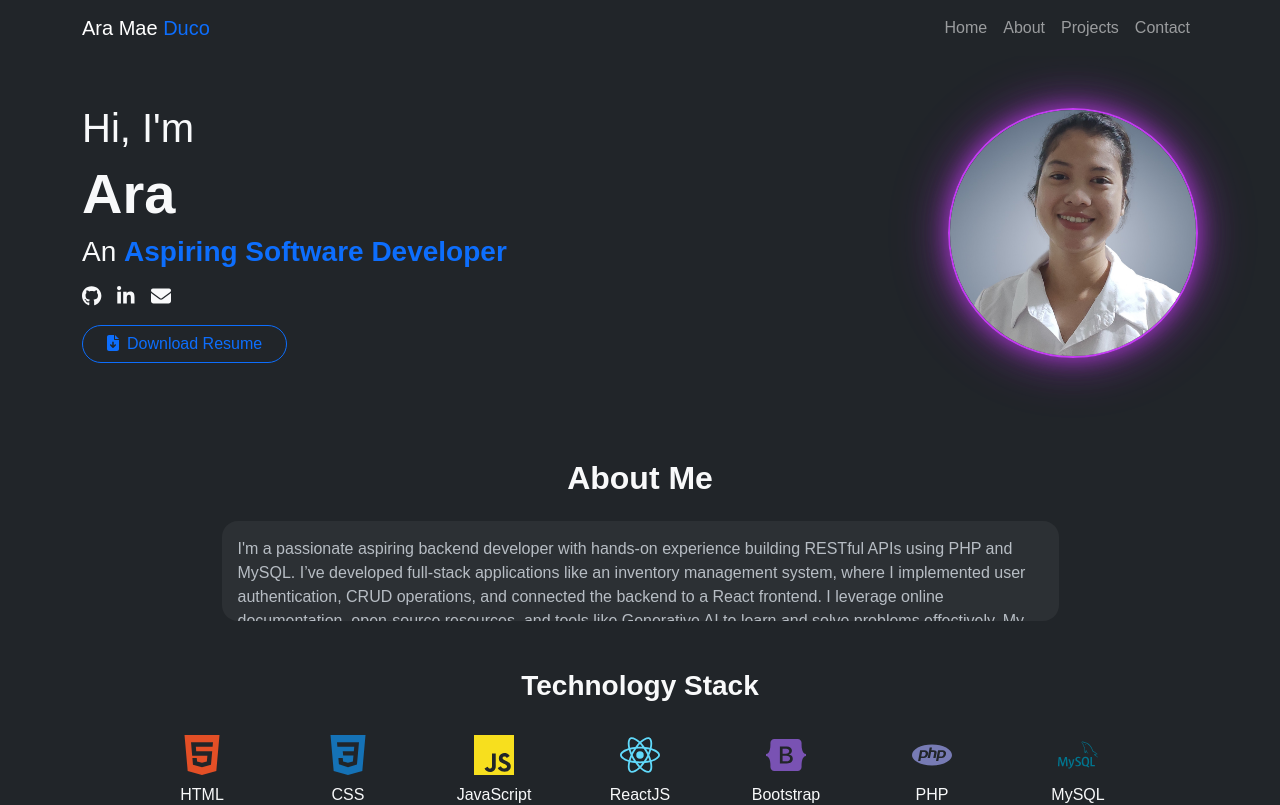
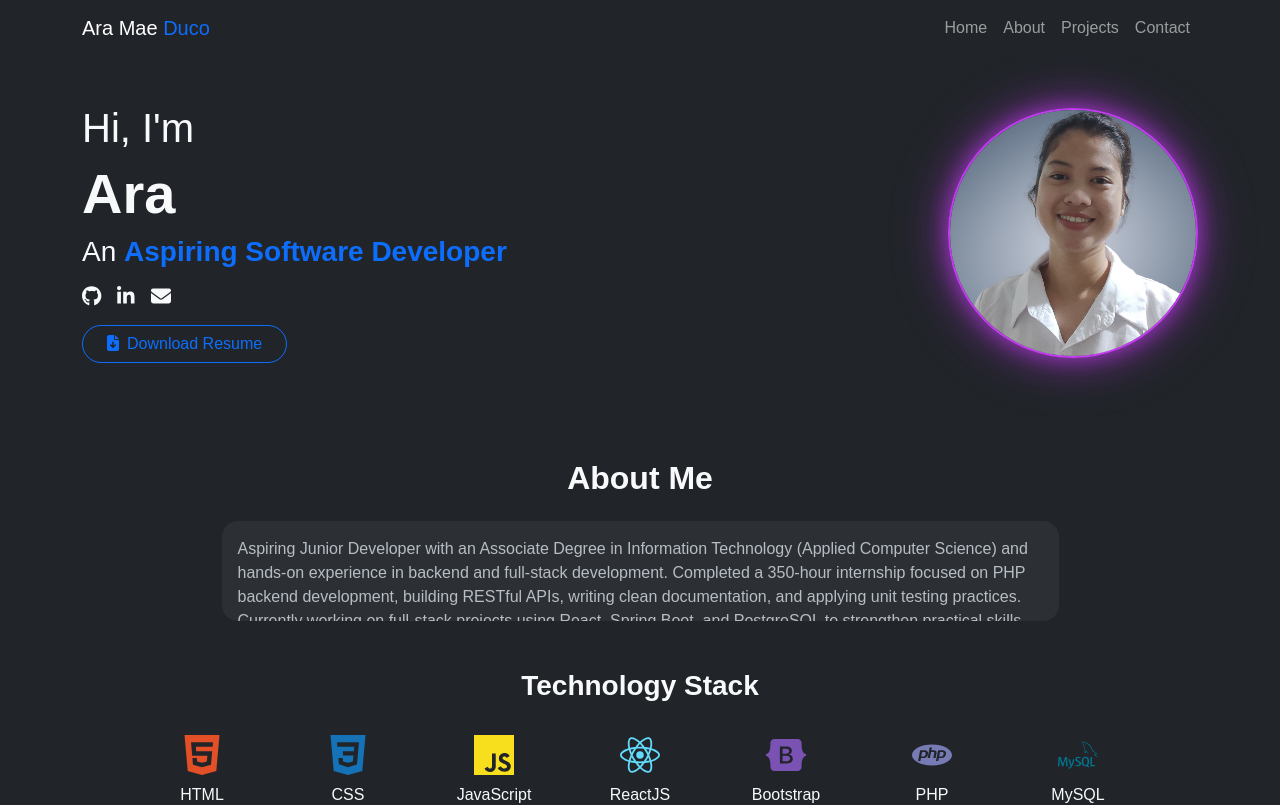
Before and after one commit to ara-11/portfolio-site, a React (Vite) app: page / in a window 1280 px wide. Shown: the top 805 px of the page. Built offline with nearby package versions, Linux system fonts and the light colour scheme.

Commit message:
update about me summary and resume

```diff
--- a/src/components/AboutSummary.jsx
+++ b/src/components/AboutSummary.jsx
@@ -20,13 +20,13 @@ function AboutSummary() {
   onClick={handleToggle}
 >
       <p className="mb-0">
-        I'm a passionate aspiring backend developer with hands-on experience building RESTful APIs using PHP and MySQL.
-        I’ve developed full-stack applications like an inventory management system, where I implemented user authentication,
-        CRUD operations, and connected the backend to a React frontend. I leverage online documentation, open-source resources,
-        and tools like Generative AI to learn and solve problems effectively. My focus is on writing clean, functional backend code
-        and continuously improving my understanding of backend architecture, security, and database management. A recent graduate
-        of a 2-year Information Technology program (Applied Computer Science), actively building real-world backend projects to
-        sharpen my skills and prepare for industry roles.
+Aspiring Junior Developer with an Associate Degree in Information Technology
+(Applied Computer Science) and hands-on experience in backend and full-stack development.
+Completed a 350-hour internship focused on PHP backend development, building RESTful APIs,
+writing clean documentation, and applying unit testing practices.
+Currently working on full-stack projects using React, Spring Boot, and PostgreSQL to strengthen
+practical skills. Curious, adaptable, and committed to continuous learning — with a mindset focused
+not only on what I can build, but who I can become in the process.
       </p>
     </div>
   );
```
Also changed, not shown: 1 other file (tests, documents, lock files or other folders).
